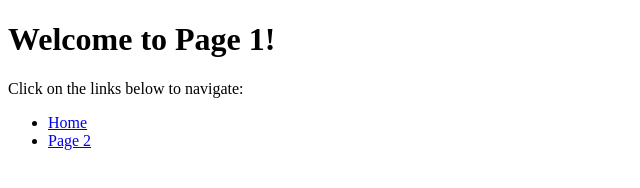
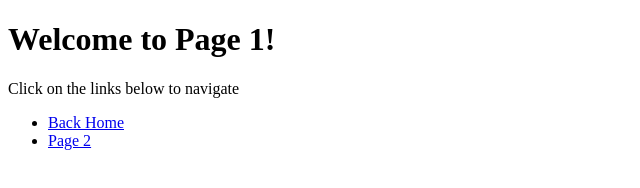
Before and after one commit to brandonbudhram00/DevOPS-, a plain HTML site: page page1.html in a window 1280 px wide. Shown: the full height of the page, 0-640 px from the left. Drawn offline with Linux system fonts and the light colour scheme.

Commit message:
first commit

```diff
--- a/page1.html
+++ b/page1.html
@@ -5,9 +5,9 @@
 </head>
 <body>
     <h1>Welcome to Page 1!</h1>
-    <p>Click on the links below to navigate:</p>
+    <p>Click on the links below to navigate</p>
     <ul>
-        <li><a href="index.html">Home</a></li>
+        <li><a href="index.html">Back Home</a></li>
         <li><a href="page2.html">Page 2</a></li>
     </ul>
 </body>
```
Also changed, not shown: index.html (+2 -2 lines), page2.html (+3 -2 lines).
